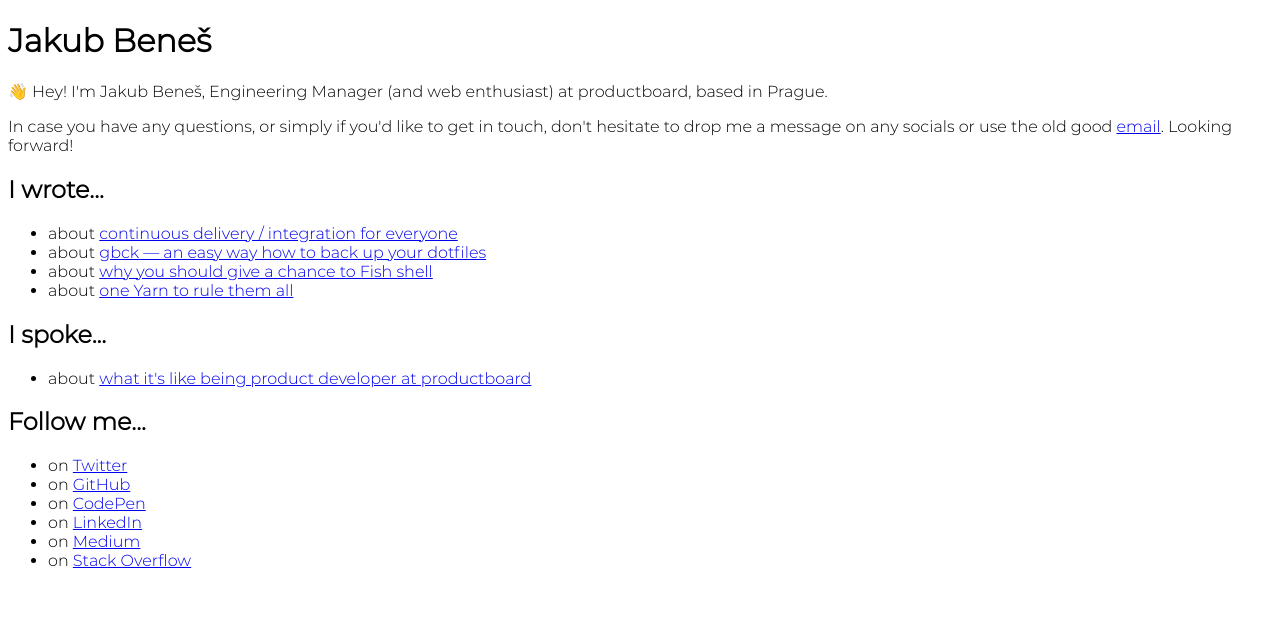
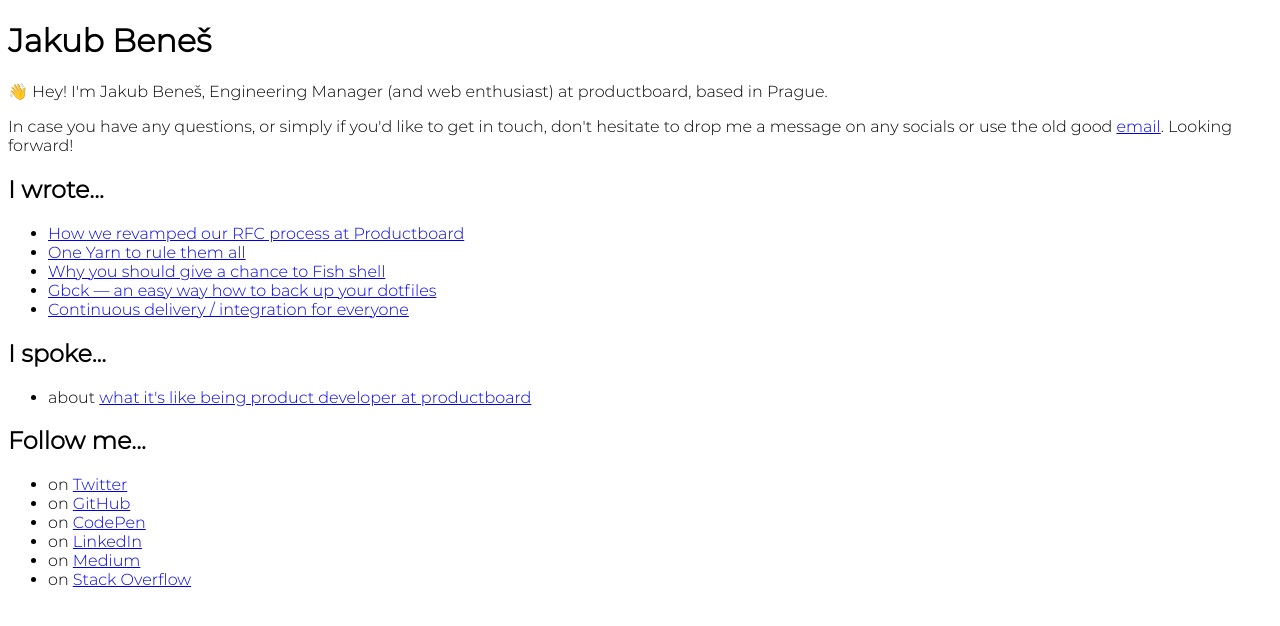
Before and after one commit to jukben/personal-web, a Next.js app: page / in a window 1280 px wide. Shown: the top 626 px of the page. Built offline with nearby package versions, Linux system fonts and the light colour scheme.

Commit message:
added link

```diff
--- a/components/links.tsx
+++ b/components/links.tsx
@@ -1,7 +1,7 @@
 type Props = {
   title: string;
   data: Array<{ title: string; link: string }>;
-  prefix: string;
+  prefix?: string;
 };
 
 export const Links = ({ data, title, prefix }: Props) => {
--- a/data/index.ts
+++ b/data/index.ts
@@ -24,24 +24,29 @@ export const socials = [
 
 export const articles = [
   {
-    title: "continuous delivery / integration for everyone",
+    title: "How we revamped our RFC process at Productboard",
     link:
-      "https://medium.com/call-stack/continuous-delivery-integration-for-everyone-82d596cec680",
+      "https://medium.com/productboard-engineering/how-we-revamped-our-rfc-process-at-productboard-9368819ebe06",
   },
   {
-    title: "gbck — an easy way how to back up your dotfiles",
+    title: "One Yarn to rule them all",
+    link:
+      "https://medium.com/productboard-engineering/one-yarn-to-rule-them-all-2d950127ee6f",
+  },
+  {
+    title: "Why you should give a chance to Fish shell",
+    link:
+      "https://medium.com/@jukben/why-you-should-give-a-chance-to-fish-shell-9d48b2de4d81",
+  },
+  {
+    title: "Gbck — an easy way how to back up your dotfiles",
     link:
       "https://medium.com/@jukben/gbck-an-easy-way-how-to-back-up-your-dotfiles-2a9bf44ab622",
   },
   {
-    title: "why you should give a chance to Fish shell",
+    title: "Continuous delivery / integration for everyone",
     link:
-      "https://medium.com/@jukben/why-you-should-give-a-chance-to-fish-shell-9d48b2de4d81",
-  },
-  {
-    title: "one Yarn to rule them all",
-    link:
-      "https://medium.com/productboard-engineering/one-yarn-to-rule-them-all-2d950127ee6f",
+      "https://medium.com/call-stack/continuous-delivery-integration-for-everyone-82d596cec680",
   },
 ];
 
--- a/pages/index.tsx
+++ b/pages/index.tsx
@@ -82,7 +82,7 @@ export default function Welcome() {
               forward!
             </p>
           </header>
-          <Links title={"I wrote..."} data={articles} prefix={"about"} />
+          <Links title={"I wrote..."} data={articles} />
           <Links title={"I spoke..."} data={podcasts} prefix={"about"} />
           <Links title={"Follow me..."} data={socials} prefix={"on"} />
         </aside>
```
